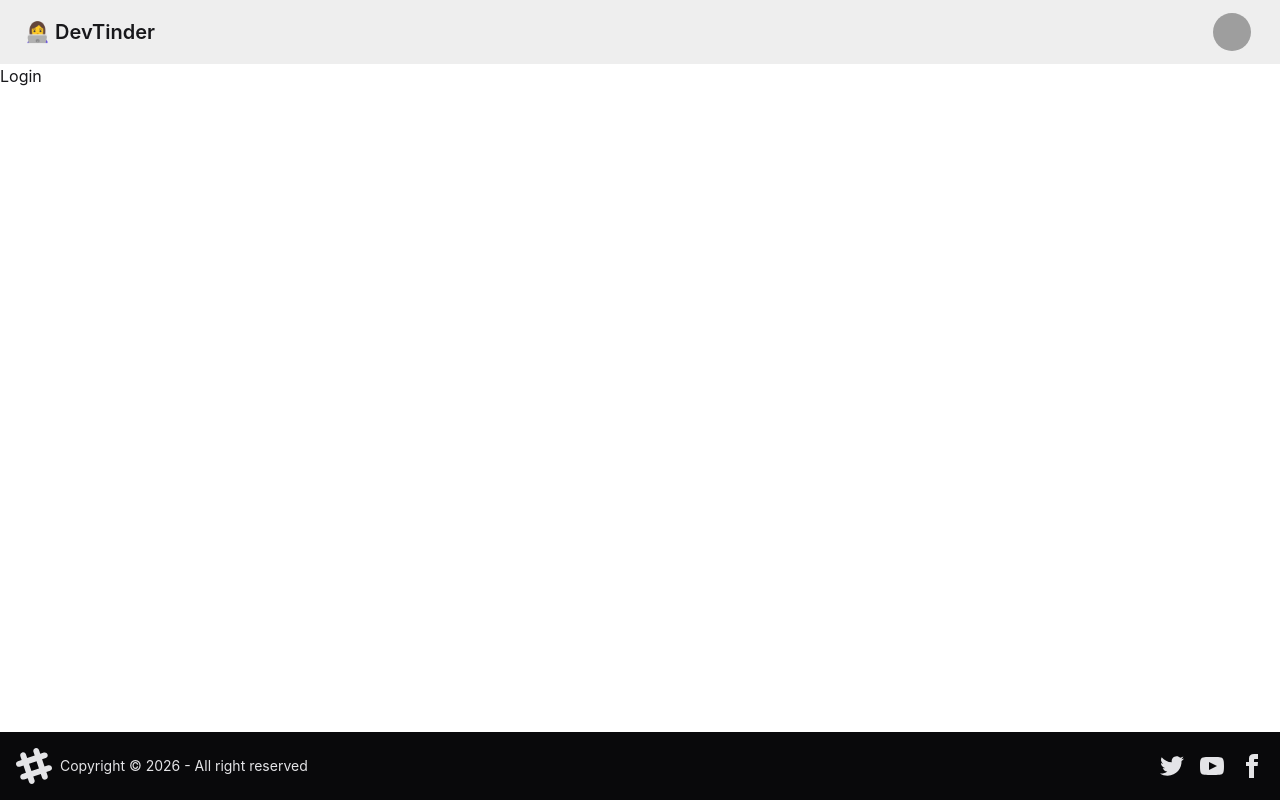
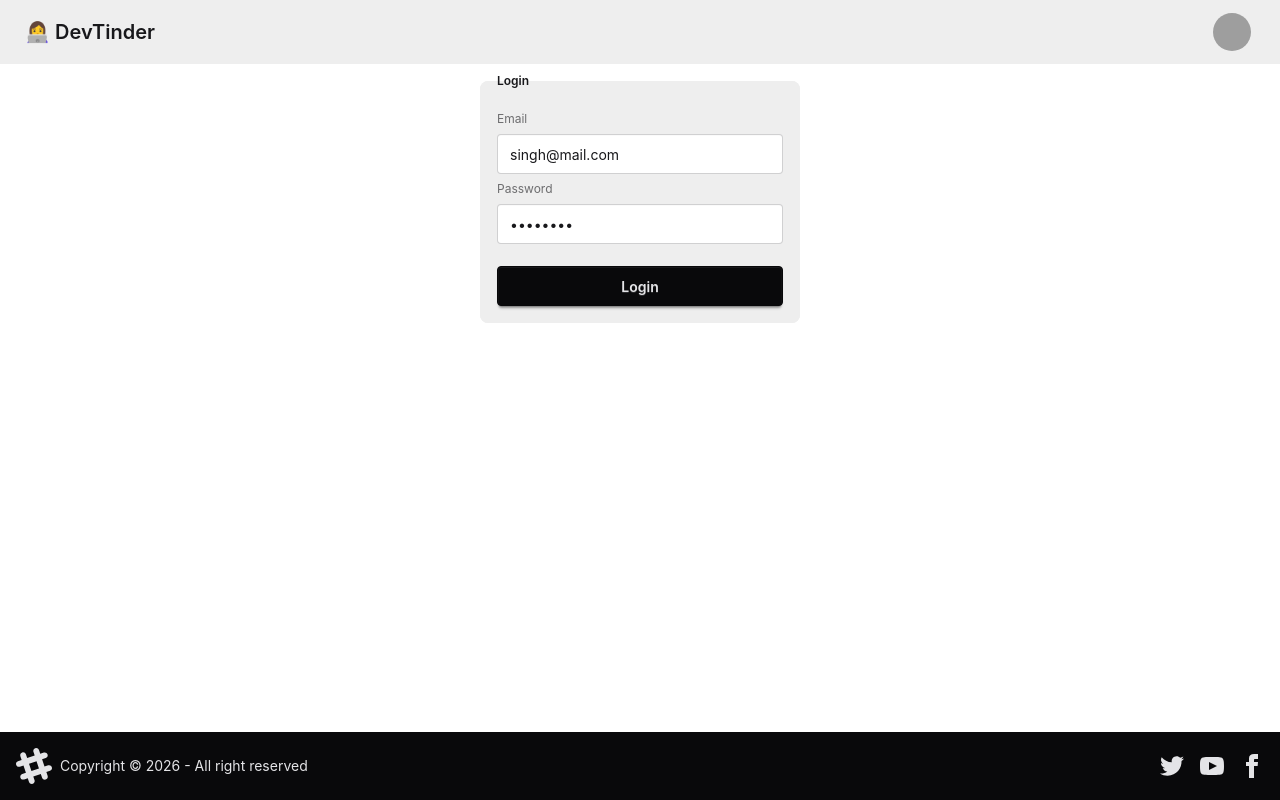
Before and after one commit to GouravS27/NexDev-Frontend, a React (Vite) app: page /login in a window 1280 px wide. Built offline with nearby package versions, Linux system fonts and the light colour scheme; grey boxes are pictures that could not be loaded.

Commit message:
Add login component and CORS setup

```diff
--- a/package.json
+++ b/package.json
@@ -10,9 +10,12 @@
     "preview": "vite preview"
   },
   "dependencies": {
+    "@reduxjs/toolkit": "^2.11.2",
     "@tailwindcss/vite": "^4.2.1",
+    "axios": "^1.13.5",
     "react": "^19.2.0",
     "react-dom": "^19.2.0",
+    "react-redux": "^9.2.0",
     "react-router-dom": "^7.13.1",
     "tailwindcss": "^4.2.1"
   },
--- a/src/App.jsx
+++ b/src/App.jsx
@@ -11,8 +11,7 @@ function App() {
         <Routes>
           <Route path="/" element={<Body />}>
             <Route path="/login" element={<Login />} />
-            <Route path="/profile" element={<Profile
-            />} />
+            <Route path="/profile" element={<Profile />} />
           </Route>
         </Routes>
       </BrowserRouter>
--- a/src/components/Body.jsx
+++ b/src/components/Body.jsx
@@ -6,7 +6,7 @@ const Body = () => {
   return (
     <div>
       <Navbar />
-      <Outlet/>
+      <Outlet />
       <Footer />
     </div>
   );
--- a/src/components/Login.jsx
+++ b/src/components/Login.jsx
@@ -1,7 +1,58 @@
-import React from "react";
+import axios from "axios";
+import React, { useState } from "react";
 
 const Login = () => {
-  return <div>Login</div>;
+  const [email, setEmail] = useState("singh@mail.com");
+  const [password, setPassword] = useState("Test@123");
+
+  const handleLogin = async () => {
+    try {
+      const res = await axios.post(
+        "http://localhost:5000/login",
+        {
+          email,
+          password,
+        },
+        {
+          withCredentials: true,
+        },
+      );
+    } catch (err) {
+      console.error(err);
+    }
+  };
+
+  return (
+    <div className="flex justify-center">
+      <fieldset className="fieldset bg-base-300 border-base-300 rounded-box w-xs border p-4">
+        <legend className="fieldset-legend">Login</legend>
+
+        <label className="label">Email</label>
+        <input
+          type="email"
+          className="input"
+          placeholder="Email"
+          value={email}
+          onChange={(e) => setEmail(e.target.value)}
+        />
+
+        <label className="label">Password</label>
+        <input
+          type="password"
+          className="input"
+          placeholder="Password"
+          value={password}
+          onChange={(e) => {
+            setPassword(e.target.value);
+          }}
+        />
+
+        <button className="btn btn-neutral mt-4" onClick={handleLogin}>
+          Login
+        </button>
+      </fieldset>
+    </div>
+  );
 };
 
 export default Login;
```
Also changed, not shown: 1 other file (tests, documents, lock files or other folders).
